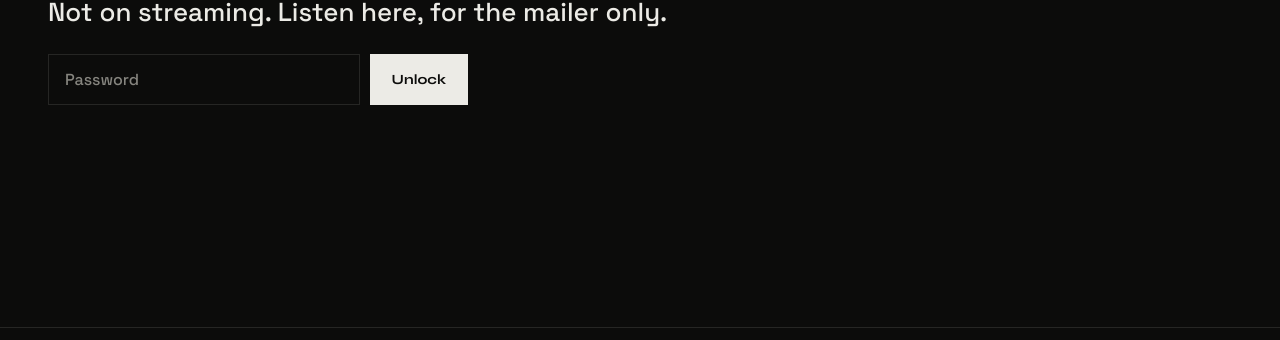
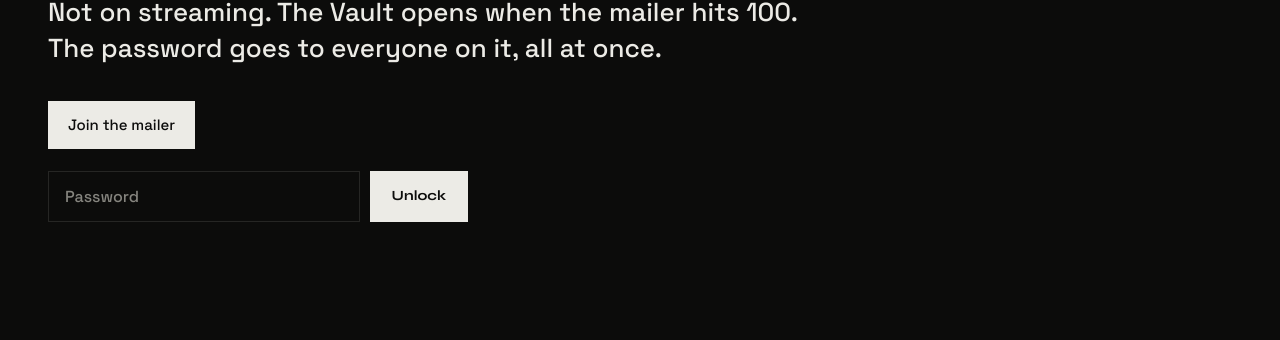
Before and after one commit to LJT0fficial/louisjanusthomas.com, a plain HTML site: page vault.html in a window 1280 px wide. Shown: the part 408-748 px from the top of the page. Drawn offline with Linux system fonts and the light colour scheme.

Commit message:
Vault opens at 100 sign-ups
Co-Authored-By: Claude Opus 5.5 <noreply@anthropic.com>

```diff
--- a/vault.html
+++ b/vault.html
@@ -44,7 +44,8 @@ document.addEventListener('submit',function(e){
   <div>
     <p class="meta">Vault · Lost Tapes 01</p>
     <h1>Ripe or Ruin</h1>
-    <p class="big">Not on streaming. Listen here, for the mailer only.</p>
+    <p class="big">Not on streaming. The Vault opens when the mailer hits 100. The password goes to everyone on it, all at once.</p>
+    <p><a class="dl" href="mailer.html">Join the mailer</a></p>
     <form id="gk" class="gk" autocomplete="off"><input type="password" aria-label="Password" placeholder="Password" autocapitalize="none" autocorrect="off" spellcheck="false" required><button type="submit">Unlock</button></form>
     <p id="gm" class="fine" role="status"></p>
     <div id="go" hidden>
```
Also changed, not shown: confirmed.html (+1 -1 lines).
